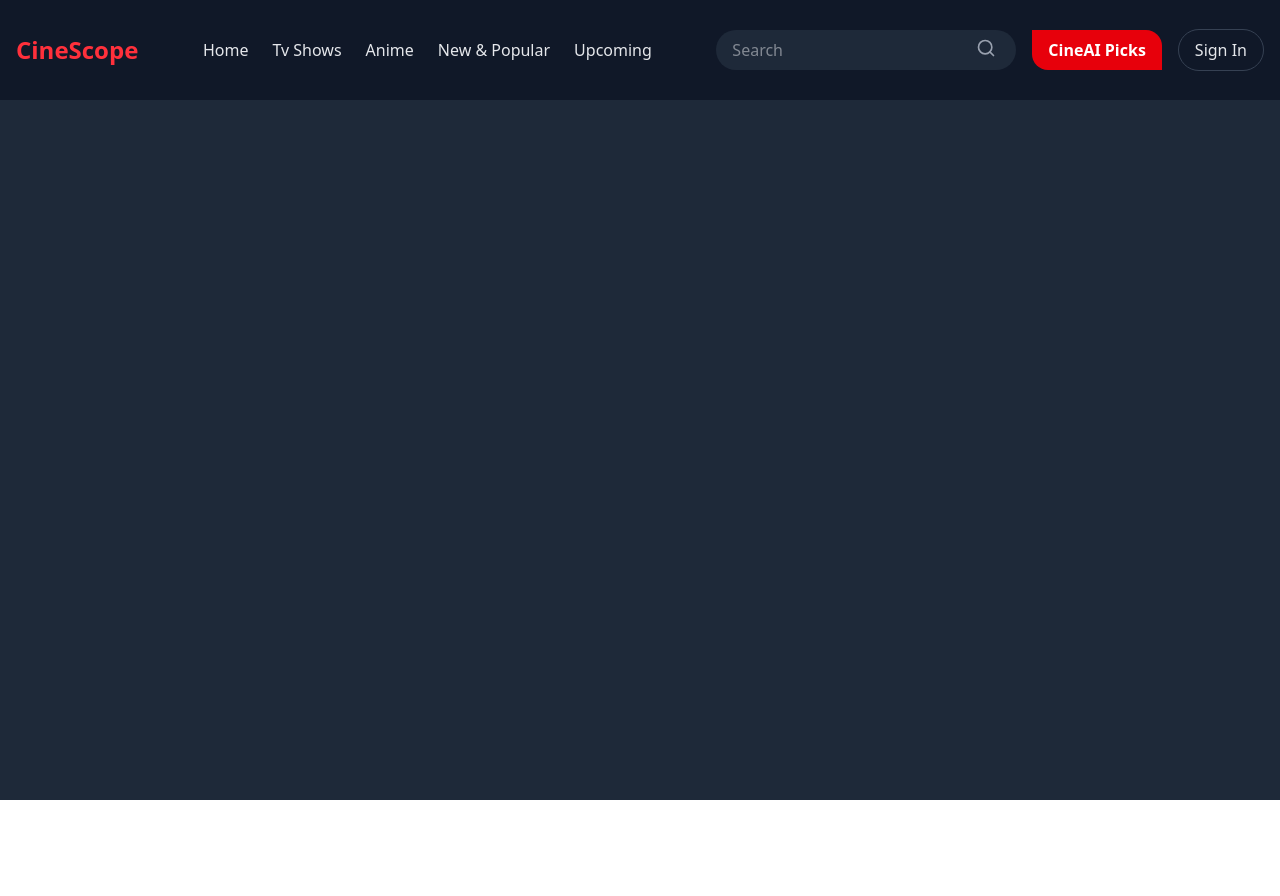
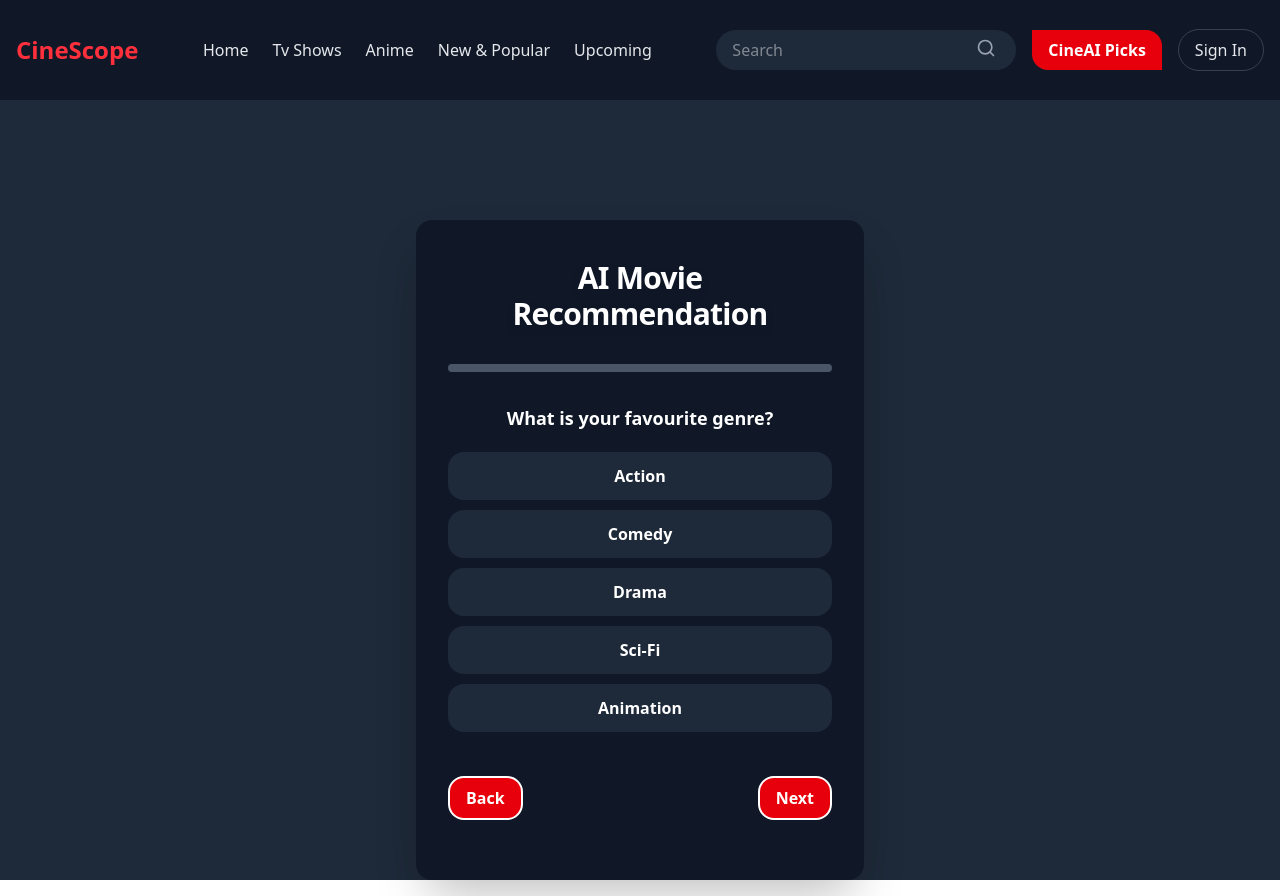
Before and after one commit to Hillary90/React-CineScope, a React (Vite) app: page /ai-recommendation in a window 1280 px wide. Before the commit the page ends 800 px from the top, so only its background shows below. Built offline with nearby package versions, Linux system fonts and the light colour scheme; no server answers.

Commit message:
added AiRecommendation page

```diff
--- a/src/App.jsx
+++ b/src/App.jsx
@@ -10,6 +10,7 @@ import Anime from "./components/Anime";
 import NewAndPopular from "./components/NewAndPopular";
 import SearchResults from "./components/SearchResults";
 import ProtectedRoute from "./routes/ProtectedRoute";
+import AiRecommendation from "./pages/AiRecommendation";
 
 
 
@@ -28,6 +29,7 @@ function App() {
             }/>
           <Route path={"/signin"} element={<SignIn/>} />
           <Route path={"/signup"} element={<SignUp />} />
+          <Route path={"/ai-recommendation"} element={<AiRecommendation/>} />
           <Route path={"/tv"} element={
             <ProtectedRoute>
               <TvShows/>
--- a/src/components/NavBar.jsx
+++ b/src/components/NavBar.jsx
@@ -100,9 +100,13 @@ const NavBar = () => {
       </form>
 
       {/* AI Recommendation Button */}
-      <button className="bg-red-600 text-white px-4 py-2 font-semibold rounded-tr-2xl rounded-bl-2xl hover:bg-red-700 transition cursor-pointer">
-        CineAI Picks
-      </button>
+      <Link to={ user ?
+        "ai-recommendation" : 'signin'}
+      >
+        <button className="bg-red-600 text-white px-4 py-2 font-semibold rounded-tr-2xl rounded-bl-2xl hover:bg-red-700 transition cursor-pointer">
+          CineAI Picks
+        </button>
+      </Link>
 
       {/* Auth Buttons */}
       {user ? (
--- /dev/null
+++ b/src/pages/AiRecommendation.jsx
@@ -0,0 +1,153 @@
+import React, { useState } from "react";
+
+
+ const questions = [
+  {
+    name: 'genre',
+    label: 'What is your favourite genre?',
+    options: [
+      'Action',
+      'Comedy',
+      'Drama',
+      'Sci-Fi',
+      'Animation',
+    ],
+  },
+  {
+    name: 'mood',
+    label: "What's your current mood?",
+    options: [
+      'Excited',
+      'Relaxed',
+      'Thoughtful',
+      'Scared',
+    ],
+  },
+  {
+    name: 'decade',
+    label: 'Preferred decade?',
+    options: ['2020s', '2010s', '2000s', '1990s', 'Older'],
+  },
+  {
+    name: 'language',
+    label: 'Preferred language?',
+    options: ['English', 'French', 'Spanish'],
+  },
+  {
+    name: 'length',
+    label: 'Preferred movie length?',
+    options: ['Short ( < 90 min )', 'Standard ( 90 - 120 min )', 'Long ( > 120 min )'],
+  },
+ ]
+
+// using reduce method to iterate through the question and return name and get the in
+ const initialState = questions.reduce((acc, question) => {
+  acc[question.name] = "";
+  return acc
+ }, {})
+
+export default function AiRecommendation() {
+
+  const [inputs, setInputs] = useState(initialState); // create an input and it going to update the input, and passing intialState from the user based on the question to usestate
+  const [question, setQuestion] = useState(0); // set the intial question at 0 which will be the first question. it just tracks the question
+
+   const handleOption = (value) => {
+    setInputs({ ...inputs, [questions[question].name]: value });
+    console.log(inputs);
+  };
+
+  // handle the next button by increasing the question by 1
+  const handleNextQuestion = () => {
+
+    if (question < questions.length - 1) {
+
+      setQuestion(question + 1 )
+    } else {
+      console.log(inputs)
+    }
+  };
+
+  // handle the back button by decreasing the question by 1
+  const handleBackQuestion = () =>{
+
+    if (question > 0) {
+      setQuestion(question - 1)
+    }
+  }
+
+  return(
+    <div
+     className="relative
+     w-full max-w-md mx-auto
+     mt-30 bg-gray-900 rounded-2xl
+     shadow-2xl border-gray-600 py-10
+     px-8 m-4 flex flex-col  items-center min-h-[500px]"
+    >
+      <h2
+       className="text-white text-3xl
+       font-black mb-8 text-center tracking-tight
+       drop-shadow-lg"
+      >
+      AI Movie Recommendation
+      </h2>
+
+      <div className="w-full flex items-center mb-8">
+          <div className=" flex-1 bg-gray-600 rounded-full overflow-hidden h-2">
+           <div className="h-full bg-gray-600 transition-all duration-300" ></div>
+          </div>
+      </div>
+
+      <div className="w-full flex flex-col flex-1">
+         <div className="mb-6 flex-1">
+
+         {/* diplay the interation of the lables in the questions array */}
+          <h3
+           className="text-lg font-semibold
+           text-white text-center mb-5 "
+          >
+           {questions[question].label}
+          </h3>
+
+          <div className="grid grid-cols-1 gap-2.5">
+            {/* map through the options and display each button with a single option*/}
+              {questions [question].options.map((que) =>  (
+                <button
+                 key= {que}
+                 onClick={()=>  handleOption (que)}
+                 className= {`w-full py-3 rounded-2xl
+                 transition font-semibold
+                 text-base flex items-center justify-center
+                 gap-2 focus:outline-none focus:ring-1 active:scale-90 duration-150 cursor-pointer
+                 ${inputs[questions[question].name ] == que ?"bg-red-500  text-white" : "bg-gray-800 text-white hover:bg-red-700/80" }`}
+                >
+                 {que}
+                </button>
+              ))}
+          </div>
+         </div>
+
+           <div className=" flex justify-between items-center my-5">
+            <button
+             onClick={handleBackQuestion}
+             type="button"
+             className="px-4 py-2 rounded-2xl
+             font-semibold border-2  transition
+             text-white bg-red-600 hover:bg-red-700 cursor-pointer"
+            >
+             Back
+            </button>
+
+            <button
+             onClick={()=> handleNextQuestion()}
+             className="px-4 py-2 rounded-2xl font-semibold
+             border-2  transition text-white bg-red-600  hover:bg-red-700 cursor-pointer"
+            >
+             {/* condtional  rendering */}
+             {question === questions.length - 1 ? "Finish" : "Next"}
+             </button>
+           </div>
+      </div>
+    </div>
+  )
+
+}
```
Also changed, not shown: 1 other file (tests, documents, lock files or other folders).
